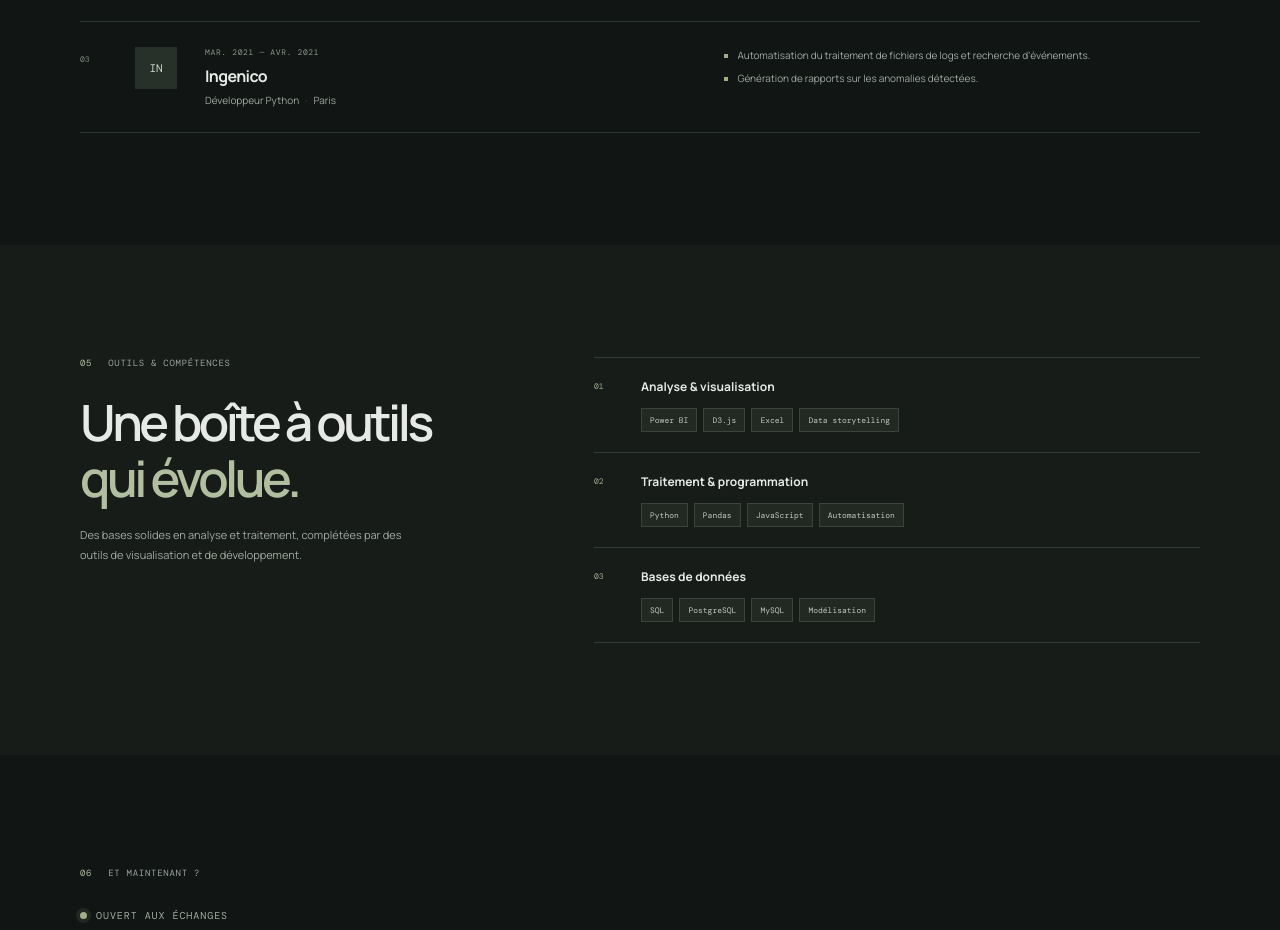
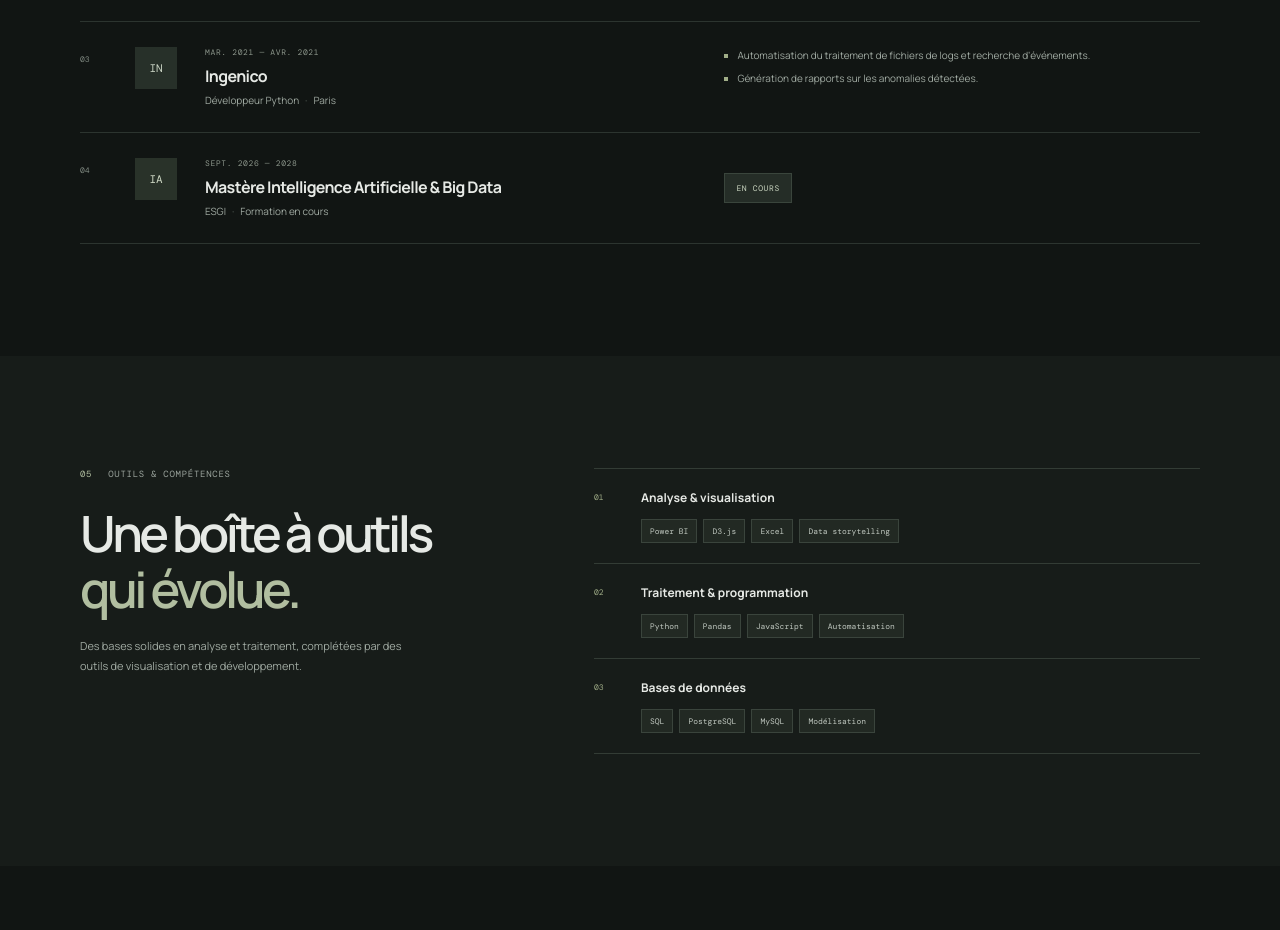
Before and after one commit to Bilal2504/bilal-drame-portfolio, a React (Vite) app: page / in a window 1280 px wide. Shown: the part 3780-4710 px from the top of the page. Built offline with nearby package versions, Linux system fonts and the light colour scheme.

Commit message:
Ajoute le Mastère IA & Big Data en cours

```diff
--- a/src/App.jsx
+++ b/src/App.jsx
@@ -253,6 +253,12 @@ function App() {
                 <ul>{experience.points.map((point) => <li key={point}>{point}</li>)}</ul>
               </article>
             ))}
+            <article className="experience-row education-current-row">
+              <span className="experience-index">04</span>
+              <div className="company-mark" aria-hidden="true">IA</div>
+              <div className="experience-main"><p className="role-date">SEPT. 2026 — 2028</p><h3>Mastère Intelligence Artificielle & Big Data</h3><p className="role-title">ESGI <span>·</span> Formation en cours</p></div>
+              <span className="current-study-status">EN COURS</span>
+            </article>
           </div>
         </section>
 
--- a/src/styles.css
+++ b/src/styles.css
@@ -369,9 +369,16 @@ body { color: #e6e9e5; background: #111513; }
 .site-footer { border-color: #2c342f; }
 .site-footer .wordmark { color: #e6e9e5; }
 .site-footer a:last-child { color: #a0aaa2; }
+.education-current-row .company-mark { color: #d2dcc8; background: #293229; }
+.education-current-row .experience-main h3 { max-width: 360px; }
+.current-study-status { justify-self: start; align-self: center; padding: 9px 11px; color: #cbd6c1; border: 1px solid #3a453c; background: #252d27; font: 8px var(--mono); letter-spacing: .08em; }
 
 @media (max-width: 640px) {
   .education-grid { grid-template-columns: 1fr; gap: 10px; margin-top: 26px; }
   .education-card { min-height: 174px; padding: 20px 19px 17px; }
   .education-card h3 { margin: 22px 0 20px; font-size: 18px; }
 }
+
+@media (max-width: 880px) {
+  .current-study-status { grid-column: 3; margin-top: 1px; }
+}
```
